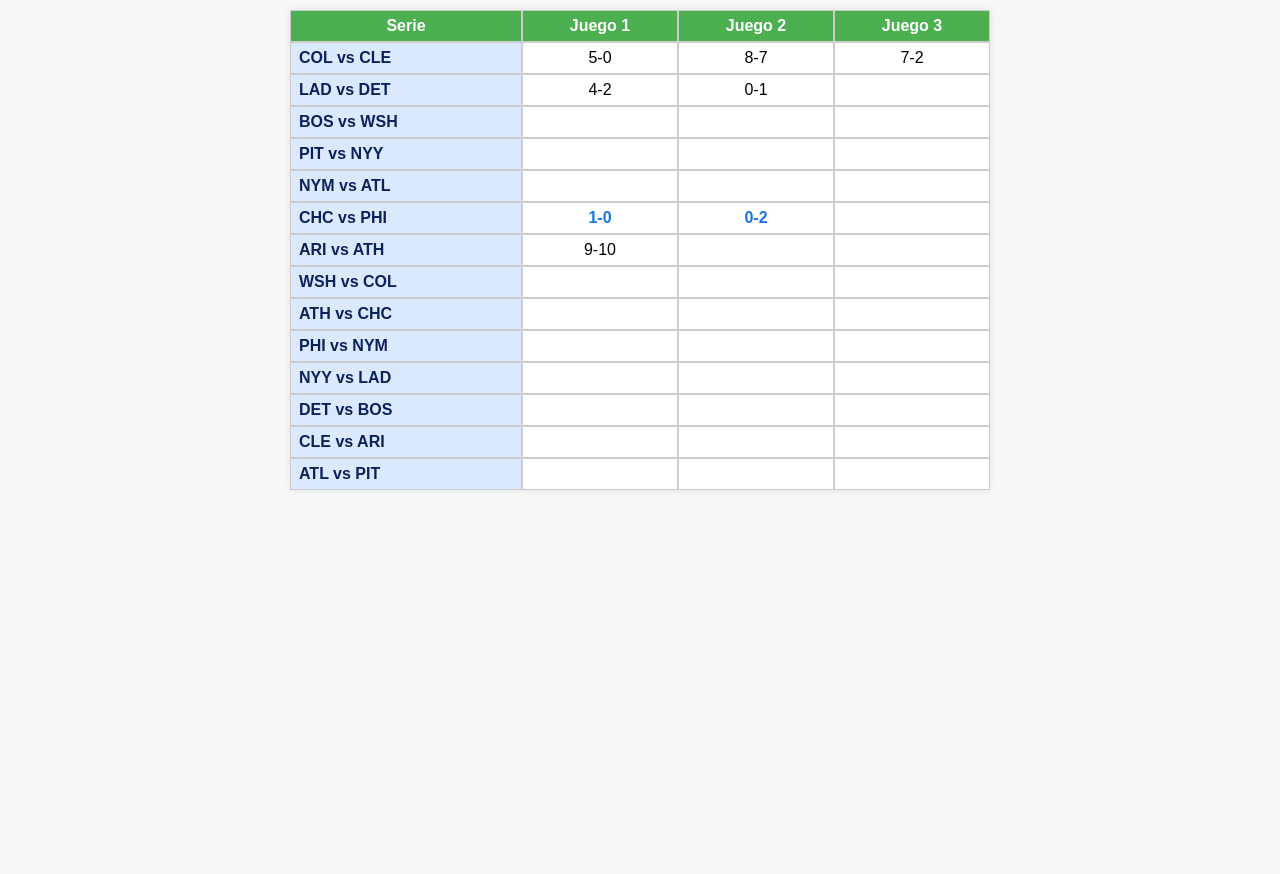
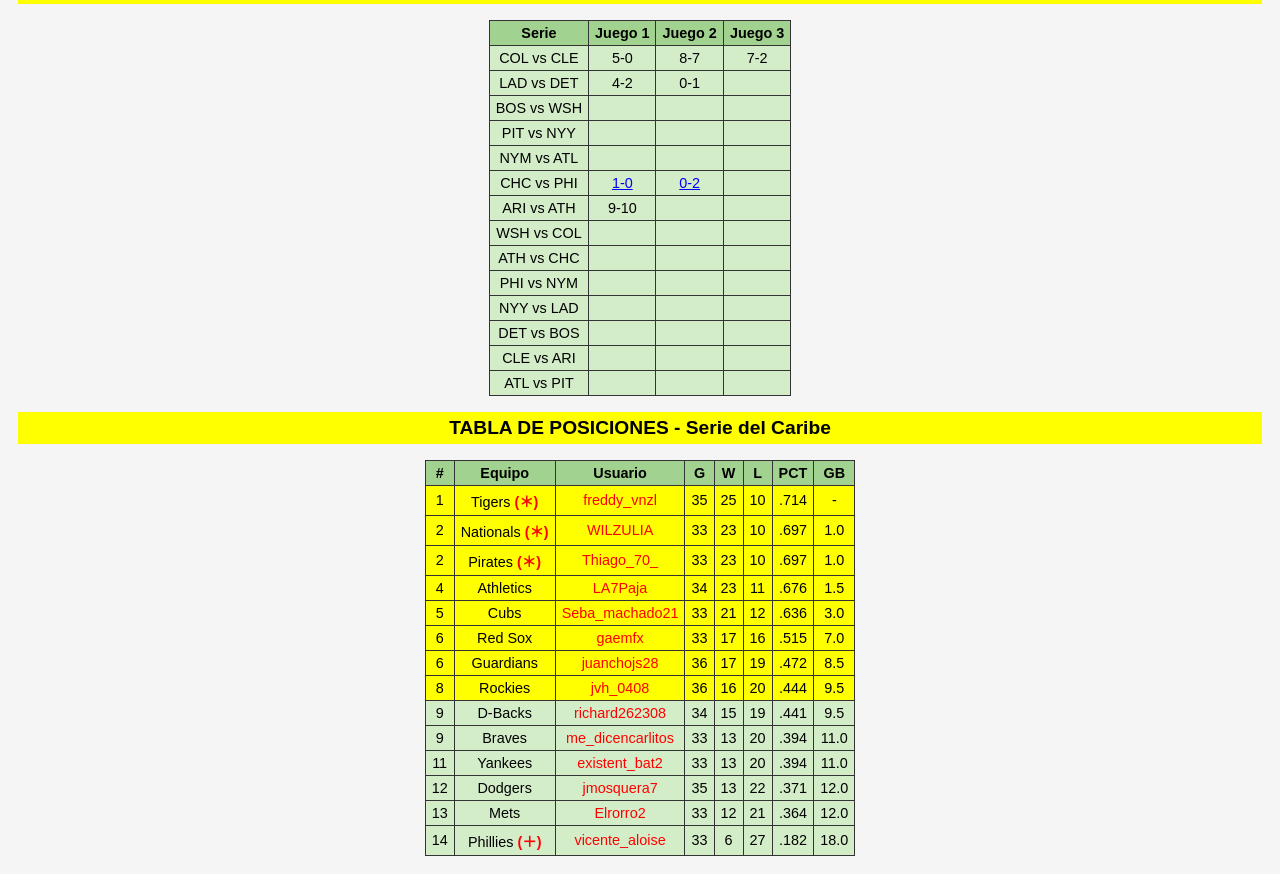
Before and after one commit to Vicentealoise3/LIGA_LVBP, a plain HTML site: page sdc1.html in a window 1280 px wide. Shown: the part 62-936 px from the top of the page. Before the commit the page ends 800 px from the top, so only its background shows below. Drawn offline with Linux system fonts and the light colour scheme.

Commit message:
Add files via upload

```diff
--- a/sdc1.html
+++ b/sdc1.html
@@ -3,164 +3,160 @@
 <head>
 <meta charset="UTF-8">
 <meta name="viewport" content="width=device-width, initial-scale=1.0">
-<title>Resultados Semana 12</title>
+<title>Resultados y Posiciones - Serie del Caribe</title>
 <style>
-  body{
+    body {
         font-family: Arial, sans-serif;
-    margin: 0;
-    padding: 0;
-    background: #f8f8f8;
+        background-color: #f5f5f5;
         text-align: center;
+        padding: 10px;
     }
-  h1{
-    background: #2b4c7e;
-    color: white;
-    padding: 10px;
-    margin: 0;
+    h2 {
+        background-color: yellow;
+        padding: 5px;
+        font-size: 1.2em;
     }
-  table{
-    width: 100%;
-    max-width: 700px;
-    margin: 15px auto;
-    border-collapse: separate;
-    border-spacing: 0;
-    min-width: 420px; /* Más angosta */
-    background: white;
-    box-shadow: 0 0 8px rgba(0,0,0,0.1);
+    table {
+        border-collapse: collapse;
+        margin: auto;
+        background-color: #d4edc9;
+        width: auto;
+        max-width: 95%;
     }
-  th, td{
-    border: 1px solid #ccc;
-    padding: 6px 8px; /* Más estrecho */
-    text-align: center;
+    th, td {
+        border: 1px solid #333;
+        padding: 4px 6px;
+        font-size: 0.9em;
     }
-  th{
-    background: #4CAF50;
-    color: white;
+    th {
+        background-color: #a2d28f;
     }
-  tbody th{
-    background: #dbe9ff;
-    color: #0b215a;
-    text-align: left;
-    white-space: nowrap;
+    a {
+        color: blue;
+        text-decoration: underline;
     }
-  a{
-    color: #1a73e8;
-    text-decoration: none;
+    .clasificado {
+        color: red;
         font-weight: bold;
     }
-  a:hover{
-    text-decoration: underline;
+    .eliminado {
+        color: red;
+        font-weight: bold;
     }
-  /* Modo móvil */
-  @media (max-width: 600px){
-    table{
-      font-size: 14px;
+    @media screen and (max-width: 600px) {
+        table {
+            font-size: 0.8em;
         }
-    th, td{
-      padding: 5px 6px;
+        th, td {
+            padding: 3px 4px;
         }
     }
 </style>
 </head>
 <body>
 
-<h1>RECTA FINAL - Semana 12 (08 al 17 Ago 2025)</h1>
-
+<h2>RESULTADOS - RECTA FINAL (Semana 12: 08 ago - 17 ago 2025)</h2>
 <table>
-  <thead>
     <tr>
         <th>Serie</th>
         <th>Juego 1</th>
         <th>Juego 2</th>
         <th>Juego 3</th>
     </tr>
-  </thead>
-  <tbody>
     <tr>
-      <th>COL vs CLE</th>
-      <td>5-0</td>
-      <td>8-7</td>
-      <td>7-2</td>
+        <td>COL vs CLE</td><td>5-0</td><td>8-7</td><td>7-2</td>
     </tr>
     <tr>
-      <th>LAD vs DET</th>
-      <td>4-2</td>
-      <td>0-1</td>
-      <td></td>
+        <td>LAD vs DET</td><td>4-2</td><td>0-1</td><td></td>
     </tr>
     <tr>
-      <th>BOS vs WSH</th>
-      <td></td>
-      <td></td>
-      <td></td>
+        <td>BOS vs WSH</td><td></td><td></td><td></td>
     </tr>
     <tr>
-      <th>PIT vs NYY</th>
-      <td></td>
-      <td></td>
-      <td></td>
+        <td>PIT vs NYY</td><td></td><td></td><td></td>
     </tr>
     <tr>
-      <th>NYM vs ATL</th>
-      <td></td>
-      <td></td>
-      <td></td>
+        <td>NYM vs ATL</td><td></td><td></td><td></td>
     </tr>
     <tr>
-      <th>CHC vs PHI</th>
+        <td>CHC vs PHI</td>
         <td><a href="https://liga-lvbp.onrender.com/SDC1/juego1-CHC-PHI.jpeg" target="_blank">1-0</a></td>
         <td><a href="https://liga-lvbp.onrender.com/SDC1/juego2-CHC-PHI.jpeg" target="_blank">0-2</a></td>
         <td></td>
     </tr>
     <tr>
-      <th>ARI vs ATH</th>
-      <td>9-10</td>
-      <td></td>
-      <td></td>
+        <td>ARI vs ATH</td><td>9-10</td><td></td><td></td>
     </tr>
     <tr>
-      <th>WSH vs COL</th>
-      <td></td>
-      <td></td>
-      <td></td>
+        <td>WSH vs COL</td><td></td><td></td><td></td>
     </tr>
     <tr>
-      <th>ATH vs CHC</th>
-      <td></td>
-      <td></td>
-      <td></td>
+        <td>ATH vs CHC</td><td></td><td></td><td></td>
     </tr>
     <tr>
-      <th>PHI vs NYM</th>
-      <td></td>
-      <td></td>
-      <td></td>
+        <td>PHI vs NYM</td><td></td><td></td><td></td>
     </tr>
     <tr>
-      <th>NYY vs LAD</th>
-      <td></td>
-      <td></td>
-      <td></td>
+        <td>NYY vs LAD</td><td></td><td></td><td></td>
     </tr>
     <tr>
-      <th>DET vs BOS</th>
-      <td></td>
-      <td></td>
-      <td></td>
+        <td>DET vs BOS</td><td></td><td></td><td></td>
     </tr>
     <tr>
-      <th>CLE vs ARI</th>
-      <td></td>
-      <td></td>
-      <td></td>
+        <td>CLE vs ARI</td><td></td><td></td><td></td>
     </tr>
     <tr>
-      <th>ATL vs PIT</th>
-      <td></td>
-      <td></td>
-      <td></td>
+        <td>ATL vs PIT</td><td></td><td></td><td></td>
     </tr>
-  </tbody>
+</table>
+
+<h2>TABLA DE POSICIONES - Serie del Caribe</h2>
+<table>
+    <tr>
+        <th>#</th><th>Equipo</th><th>Usuario</th><th>G</th><th>W</th><th>L</th><th>PCT</th><th>GB</th>
+    </tr>
+    <tr style="background-color: yellow;">
+        <td>1</td><td>Tigers <span class="clasificado">(＊)</span></td><td style="color:red;">freddy_vnzl</td><td>35</td><td>25</td><td>10</td><td>.714</td><td>-</td>
+    </tr>
+    <tr style="background-color: yellow;">
+        <td>2</td><td>Nationals <span class="clasificado">(＊)</span></td><td style="color:red;">WILZULIA</td><td>33</td><td>23</td><td>10</td><td>.697</td><td>1.0</td>
+    </tr>
+    <tr style="background-color: yellow;">
+        <td>2</td><td>Pirates <span class="clasificado">(＊)</span></td><td style="color:red;">Thiago_70_</td><td>33</td><td>23</td><td>10</td><td>.697</td><td>1.0</td>
+    </tr>
+    <tr style="background-color: yellow;">
+        <td>4</td><td>Athletics</td><td style="color:red;">LA7Paja</td><td>34</td><td>23</td><td>11</td><td>.676</td><td>1.5</td>
+    </tr>
+    <tr style="background-color: yellow;">
+        <td>5</td><td>Cubs</td><td style="color:red;">Seba_machado21</td><td>33</td><td>21</td><td>12</td><td>.636</td><td>3.0</td>
+    </tr>
+    <tr style="background-color: yellow;">
+        <td>6</td><td>Red Sox</td><td style="color:red;">gaemfx</td><td>33</td><td>17</td><td>16</td><td>.515</td><td>7.0</td>
+    </tr>
+    <tr style="background-color: yellow;">
+        <td>6</td><td>Guardians</td><td style="color:red;">juanchojs28</td><td>36</td><td>17</td><td>19</td><td>.472</td><td>8.5</td>
+    </tr>
+    <tr style="background-color: yellow;">
+        <td>8</td><td>Rockies</td><td style="color:red;">jvh_0408</td><td>36</td><td>16</td><td>20</td><td>.444</td><td>9.5</td>
+    </tr>
+    <tr>
+        <td>9</td><td>D-Backs</td><td style="color:red;">richard262308</td><td>34</td><td>15</td><td>19</td><td>.441</td><td>9.5</td>
+    </tr>
+    <tr>
+        <td>9</td><td>Braves</td><td style="color:red;">me_dicencarlitos</td><td>33</td><td>13</td><td>20</td><td>.394</td><td>11.0</td>
+    </tr>
+    <tr>
+        <td>11</td><td>Yankees</td><td style="color:red;">existent_bat2</td><td>33</td><td>13</td><td>20</td><td>.394</td><td>11.0</td>
+    </tr>
+    <tr>
+        <td>12</td><td>Dodgers</td><td style="color:red;">jmosquera7</td><td>35</td><td>13</td><td>22</td><td>.371</td><td>12.0</td>
+    </tr>
+    <tr>
+        <td>13</td><td>Mets</td><td style="color:red;">Elrorro2</td><td>33</td><td>12</td><td>21</td><td>.364</td><td>12.0</td>
+    </tr>
+    <tr>
+        <td>14</td><td>Phillies <span class="eliminado">(＋)</span></td><td style="color:red;">vicente_aloise</td><td>33</td><td>6</td><td>27</td><td>.182</td><td>18.0</td>
+    </tr>
 </table>
 
 </body>
```
Lines whose indentation alone changed are shown as unchanged.
